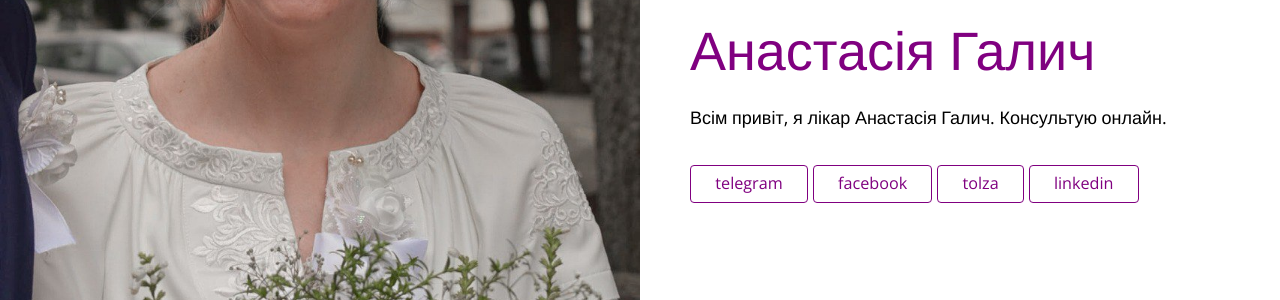
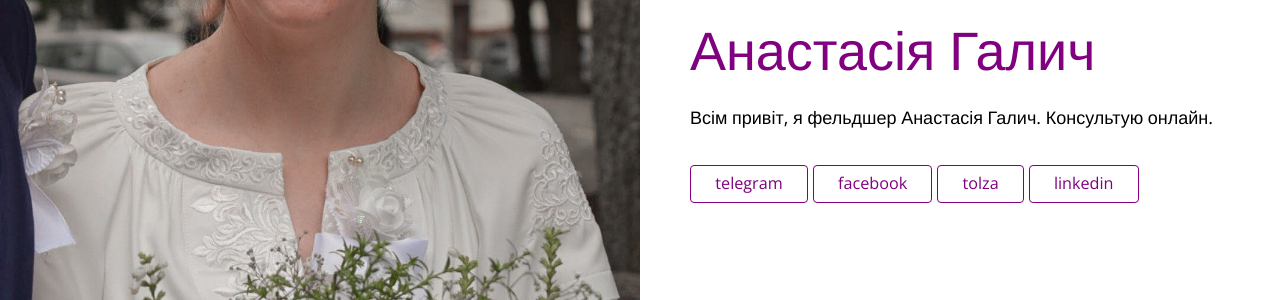
Before and after one commit to Anastasiia2001/Anastasiia2001.github.io, a Jekyll site: the page built from index.html, in a window 1280 px wide. Shown: the part 338-638 px from the top of the page. Built offline with Jekyll 4.4.1, drawn with Linux system fonts in a browser that asks for light colours.

Commit message:
noviy tekst

```diff
--- a/_config.yml
+++ b/_config.yml
@@ -5,7 +5,7 @@ title: Анастасія Галич
 description:  Сайт доктора Анастасії Сергіївни Галич.
 
 # A brief blurb about yourself
-content: Всім привіт, я лікар Анастасія Галич. Консультую онлайн.
+content: Всім привіт, я фельдшер Анастасія Галич. Консультую онлайн.
 
 # Add your social links
 social:
--- a/index.html
+++ b/index.html
@@ -1,6 +1,6 @@
 ---
 layout: half
-title: Доктор Анастасія Сергіївна Галич
+title: Анастасія Сергіївна Галич
 ---
   {% if site.title %}
   <h1 class="pageTitle">{{ site.title }}</h1>
```
